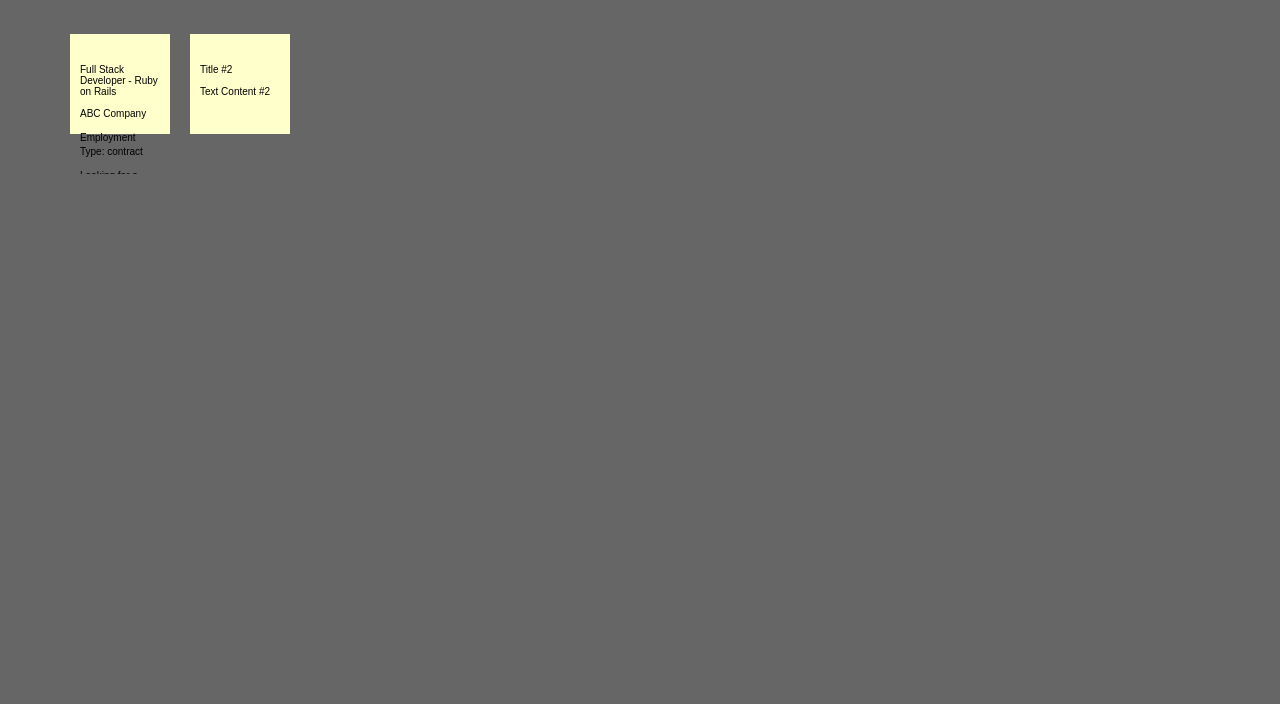
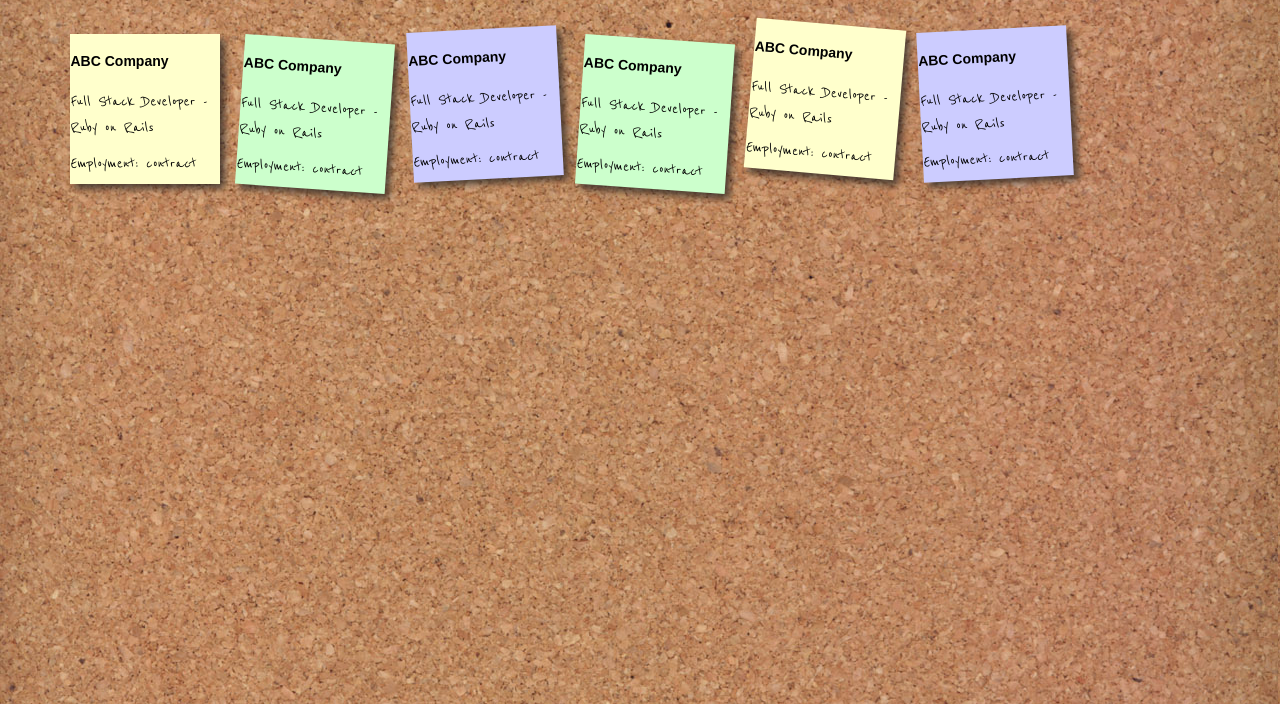
Before and after one commit to staysee/project4, a plain HTML site: page client/index.html at #!/hiring in a window 1280 px wide. Shown: the part 156-860 px from the top of the page. Before the commit the page ends 800 px from the top, so only its background shows below. Drawn offline with nearby package versions, Linux system fonts and the light colour scheme; some packages are replaced by stand-ins of ours.

Commit message:
post it notes styling to the job board, corkboard background

```diff
--- a/client/assets/css/hiring.css
+++ b/client/assets/css/hiring.css
@@ -7,11 +7,12 @@ body {
   font-family: arial, sans-serif;
   font-size: 100%;
   margin: 3em;
-  background: #666;
+  background: url('../images/corkboard.jpg');
+  height: 100vh;
   color: #fff;
 }
 
-h2, p {
+h2 p {
   font-size: 100%;
   font-weight: normal;
 }
@@ -30,12 +31,76 @@ ul li a {
   color: #000;
   background: #ffc;
   display: block;
-  height: 10em;
-  width: 10em;
-  padding: 1em;
+  height: 15em;
+  width: 15em;
+  padding: 0.05em;
+  /* Firefox */
+  -moz-box-shadow:5px 5px 7px rgba(33,33,33,1);
+  /* Safari+Chrome */
+  -webkit-box-shadow: 5px 5px 7px rgba(33,33,33,.7);
+  /* Opera */
+  box-shadow: 5px 5px 7px rgba(33,33,33,.7);
+  /* tilt postits */
+  /* -webkit-transform:rotate(-6deg);
+  -o-transform:rotate(-6deg);
+  -moz-transform:rotate(-6deg);*/
+  /*smooth transition*/
+  -moz-transition:-moz-transform .15s linear;
+  -o-transition:-o-transform .15s linear;
+  -webkit-transition:-webkit-transform .15s linear;
 }
 
 ul li {
   margin: 1em;
   float: left;
 }
+
+ul li h2 {
+  font-size: 140%;
+  font-weight: bold;
+  padding-bottom: 10px;
+}
+
+ul li p {
+  font-family: "Reenie Beanie", arial, sans-serif;
+  font-size: 180%;
+}
+
+/* rotate post-its at "random" */
+ul li:nth-child(even) a{
+  -o-transform:rotate(4deg);
+  -webkit-transform:rotate(4deg);
+  -moz-transform:rotate(4deg);
+  position:relative;
+  top:5px;
+  background: #cfc;
+}
+
+ul li:nth-child(3n) a{
+  -o-transform:rotate(-3deg);
+  -webkit-transform:rotate(-3deg);
+  -moz-transform:rotate(-3deg);
+  position:relative;
+  top:-5px;
+  background: #ccf;
+}
+
+ul li:nth-child(5n) a{
+  -o-transform:rotate(5deg);
+  -webkit-transform:rotate(5deg);
+  -moz-transform:rotate(5deg);
+  position:relative;
+  top:-10px;
+}
+
+/* Adding a drop shadow to the Post Its */
+ul li a:hover,ul li a:focus{
+  -moz-box-shadow:10px 10px 7px rgba(0,0,0,.7);
+  -webkit-box-shadow: 10px 10px 7px rgba(0,0,0,.7);
+  box-shadow:10px 10px 7px rgba(0,0,0,.7);
+  -webkit-transform: scale(1.25);
+  -moz-transform: scale(1.25);
+  -o-transform: scale(1.25);
+  position:relative;
+  z-index:5;
+}
--- a/client/index.html
+++ b/client/index.html
@@ -3,6 +3,7 @@
 <head>
   <title>Project 4</title>
   <!-- Style -->
+  <link rel="stylesheet" href="http://fonts.googleapis.com/css?family=Reenie+Beanie:regular">
   <link rel="stylesheet" href="assets/css/main.css">
   <!-- Bootstrap & FontAwesome -->
   <link rel="stylesheet" href="https://maxcdn.bootstrapcdn.com/bootstrap/3.3.6/css/bootstrap.min.css">
--- a/client/templates/hiring.html
+++ b/client/templates/hiring.html
@@ -1,18 +1,48 @@
 <h1>hiring</h1>
 
+<div>
 <ul>
   <li>
     <a href="#">
-      <h2>{{vm.jobPost.title}}</h2>
-      <p>{{vm.jobPost.company}}</p>
-      <p>Employment Type: {{vm.jobPost.schedule}}</p>
-      <p>Looking for a {{vm.jobPost.position}}</p>
+      <h2>{{vm.jobPost.company}}</h2>
+      <p>{{vm.jobPost.title}}</p>
+      <p>Employment: {{vm.jobPost.schedule}}</p>
     </a>
   </li>
   <li>
     <a href="#">
-      <h2>Title #2</h2>
-      <p>Text Content #2</p>
+      <h2>{{vm.jobPost.company}}</h2>
+      <p>{{vm.jobPost.title}}</p>
+      <p>Employment: {{vm.jobPost.schedule}}</p>
+    </a>
+  </li>
+  <li>
+    <a href="#">
+      <h2>{{vm.jobPost.company}}</h2>
+      <p>{{vm.jobPost.title}}</p>
+      <p>Employment: {{vm.jobPost.schedule}}</p>
+    </a>
+  </li>
+  <li>
+    <a href="#">
+      <h2>{{vm.jobPost.company}}</h2>
+      <p>{{vm.jobPost.title}}</p>
+      <p>Employment: {{vm.jobPost.schedule}}</p>
+    </a>
+  </li>
+   <li>
+    <a href="#">
+      <h2>{{vm.jobPost.company}}</h2>
+      <p>{{vm.jobPost.title}}</p>
+      <p>Employment: {{vm.jobPost.schedule}}</p>
+    </a>
+  </li>
+   <li>
+    <a href="#">
+      <h2>{{vm.jobPost.company}}</h2>
+      <p>{{vm.jobPost.title}}</p>
+      <p>Employment: {{vm.jobPost.schedule}}</p>
     </a>
   </li>
 </ul>
+</div>
```
Also changed, not shown: client/assets/images/cork-board.jpg (deleted), client/assets/images/corkboard.jpg (added).
